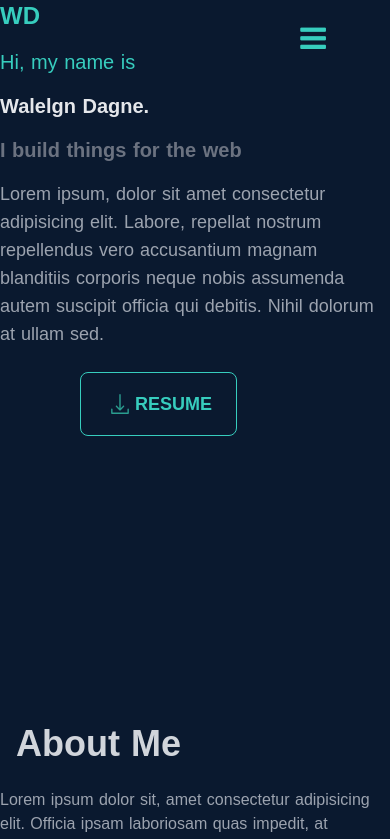
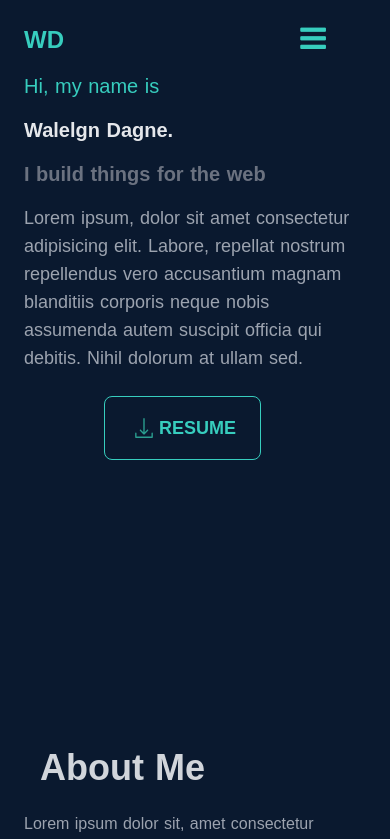
Before and after one commit to waledagne/portfolio-site, a Nuxt app: page / in a window 390 px wide. Shown: the top 839 px of the page. Built offline with nearby package versions, Linux system fonts and the light colour scheme.

Commit message:
style:add padding on mobile responsive

```diff
--- a/pages/index.vue
+++ b/pages/index.vue
@@ -1,5 +1,5 @@
 <template>
-  <div class="">
+  <div class="p-6">
     <div class="">
       <Nav />
       <div class="hidden md:flex">
```
